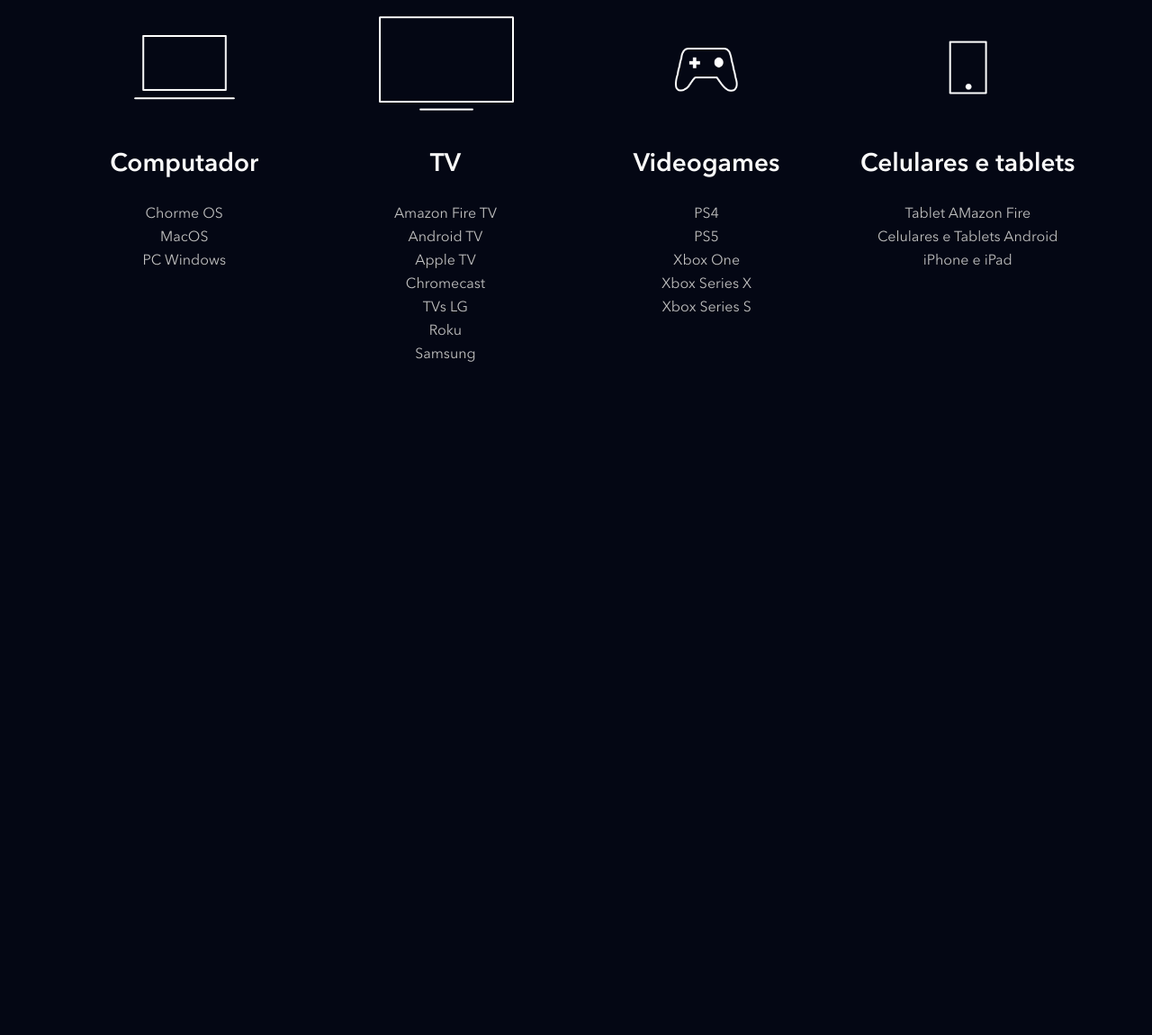
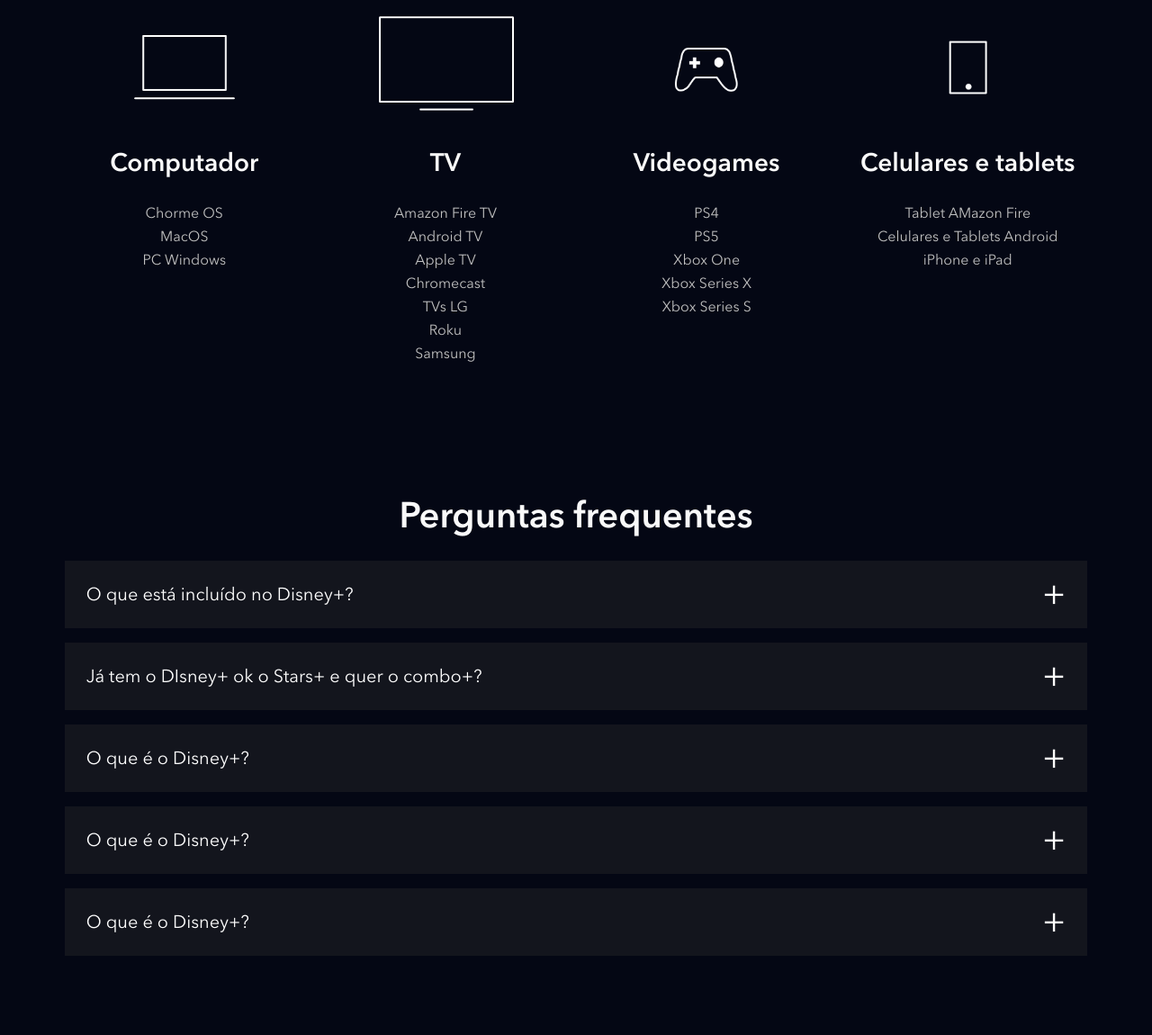
Before and after one commit to LorranFranklin/CLONE-DISNEY, a website: page index.html in a window 1280 px wide. Shown: the part 3913-5063 px from the top of the page at 90% size. Before the commit the page ends 4390 px from the top, so only its background shows below. Drawn offline with nearby package versions, Linux system fonts and the light colour scheme; files that its build step writes are made by us from their sources; files whose address does not match are found by name.

Commit message:
faq concluido, estilizado e feito manipulações usando js e scss para deixar o elemento quentions dinamico.

```diff
--- a/index.html
+++ b/index.html
@@ -284,6 +284,110 @@
       </ul>
     </section>
 
+    <!-- faq  -->
+    <section class="faq">
+      <h2 class="title">Perguntas frequentes</h2>
+      <ul class="faq__questions">
+        <li class="faq__questions__item">
+          <div class="faq__questions__item__question" data-faq-question>
+            O que está incluído no Disney+?
+          </div>
+          <div class="faq__questions__item__answer text--big">
+            <p>O Disney+ oferece:</p>
+
+            <p>• Experiência premium sem intervalos comerciais.</p>
+
+            <p>
+              • As melhores histórias da Disney, Pixar, Marvel, Star Wars e
+              National Geographic, tudo em um só lugar.
+            </p>
+
+            <p>
+              • Groupwatch: Assista junto com amigos e familiares, mesmo
+              separados.
+            </p>
+
+            <p>• Downloads ilimitados em até 10 dispositivos compatíveis.</p>
+
+            <p>• Mais de 300 títulos em 4k UHD e HDR</p>
+
+            <p>
+              • A possibilidade de assistir em até 4 dispositivos compatíveis
+              simultaneamente sem custos adicional.
+            </p>
+
+            <p>
+              • IMAX Enhanced: disponível para alguns títulos da Marvel em
+              dispositivos compatíveis com o Disney+.
+            </p>
+          </div>
+        </li>
+
+        <li class="faq__questions__item">
+          <div class="faq__questions__item__question" data-faq-question>
+            Já tem o DIsney+ ok o Stars+ e quer o combo+?
+          </div>
+          <div class="faq__questions__item__answer text--big">
+            <p>Ao assinr o Combo+:</p>
+            <p>
+              • O valor da sua assinatura existente (anual ou mensal) será
+              descontado do preço do Combo+.
+            </p>
+            <p>
+              • Se você assina o plano mensal, o valor que você paga mensamente
+              será descontado do preço do Combo+.
+            </p>
+            <p>
+              • Se você assina o plano anual, dividiremos o valor que você já
+              pagou em 12 vezes e descontaremos esse valor do preço do Combo+
+              mensalmente.
+            </p>
+            <p>
+              • Você vai receber um e-mail com os valores detalhados assim que
+              finalizar o pagamento.
+            </p>
+            <p>• Lembre-se: Você pode cancelar a assinatura quando quiser.</p>
+            <p>
+              No momento, apenas a assinatura mensal do Combo+ está disponível.
+            </p>
+          </div>
+        </li>
+
+        <li class="faq__questions__item">
+          <div class="faq__questions__item__question" data-faq-question>
+            O que é o Disney+?
+          </div>
+          <div class="faq__questions__item__answer text--big">
+            O Disney+ é um serviço de streaming que oferece uma vasta coleção de
+            filmes, séries e documentários da Disney, Pixar, Marvel, Star Wars e
+            National Geographic.
+          </div>
+        </li>
+
+        <li class="faq__questions__item">
+          <div class="faq__questions__item__question" data-faq-question>
+            O que é o Disney+?
+          </div>
+          <div class="faq__questions__item__answer text--big">
+            O Disney+ é um serviço de streaming que oferece uma vasta coleção de
+            filmes, séries e documentários da Disney, Pixar, Marvel, Star Wars e
+            National Geographic.
+          </div>
+        </li>
+
+        <li class="faq__questions__item">
+          <div class="faq__questions__item__question" data-faq-question>
+            O que é o Disney+?
+          </div>
+          <div class="faq__questions__item__answer text--big">
+            O Disney+ é um serviço de streaming que oferece uma vasta coleção de
+            filmes, séries e documentários da Disney, Pixar, Marvel, Star Wars e
+            National Geographic.
+          </div>
+        </li>
+      </ul>
+    </section>
+
     <script src="./src/main.js"></script>
   </body>
 </html>
--- a/src/main.js
+++ b/src/main.js
@@ -1,6 +1,6 @@
 document.addEventListener('DOMContentLoaded', function () {
   const buttons = document.querySelectorAll('[data-tab-button]');
-  // const tabsContainer = document.querySelectorAll('[data-tabs-id]');
+  const questions = document.querySelectorAll('[data-faq-question]');
 
   for (let i = 0; i < buttons.length; i++) {
     buttons[i].addEventListener('click', function (botao) {
@@ -12,7 +12,16 @@ document.addEventListener('DOMContentLoaded', function () {
       aba.classList.add('shows__list--is-active');
     });
   }
+  for (let i = 0; i < questions.length; i++) {
+    questions[i].addEventListener('click', abreOuFechaResposta);
+  }
 });
+
+function abreOuFechaResposta(elemento) {
+  const classe = 'faq__questions__item--is-open';
+  const elementoPai = elemento.target.parentNode;
+  elementoPai.classList.toggle(classe);
+}
 
 function removeBotaoAtivo() {
   const buttons = document.querySelectorAll('[data-tab-button]');
--- /dev/null
+++ b/src/styles/_faq.scss
@@ -0,0 +1,62 @@
+.faq {
+  padding: 5.6vw;
+
+  h2 {
+    text-align: center;
+    margin-bottom: 24px;
+  }
+
+  &__questions {
+    &__item {
+      background-color: #13151d;
+      margin-bottom: 16px;
+      list-style-type: none;
+
+      &__question {
+        color: #fff;
+        font-size: 20px;
+        padding: 24px;
+        display: block;
+        cursor: pointer;
+        position: relative;
+
+        &::after {
+          content: '+';
+          position: absolute;
+          top: 0;
+          right: 24px;
+          height: 100%;
+          display: flex;
+          align-items: center;
+          font-size: 40px;
+        }
+      }
+
+      &__answer {
+        height: 0;
+        overflow: hidden;
+        padding: 0 24px;
+        transition:
+          heigth,
+          0.5s ease;
+
+        p {
+          padding-bottom: 16px;
+        }
+      }
+
+      &--is-open {
+        .faq__questions__item__question::after {
+          content: '-';
+        }
+        .faq__questions__item__answer {
+          height: auto;
+          padding-bottom: 24px;
+          transition:
+            heigth,
+            0.5s ease;
+        }
+      }
+    }
+  }
+}
--- a/src/styles/main.scss
+++ b/src/styles/main.scss
@@ -3,6 +3,7 @@
 @use 'shows';
 @use 'plans';
 @use 'available-devices';
+@use 'faq';
 
 @font-face {
   font-family: Avenir;
```
